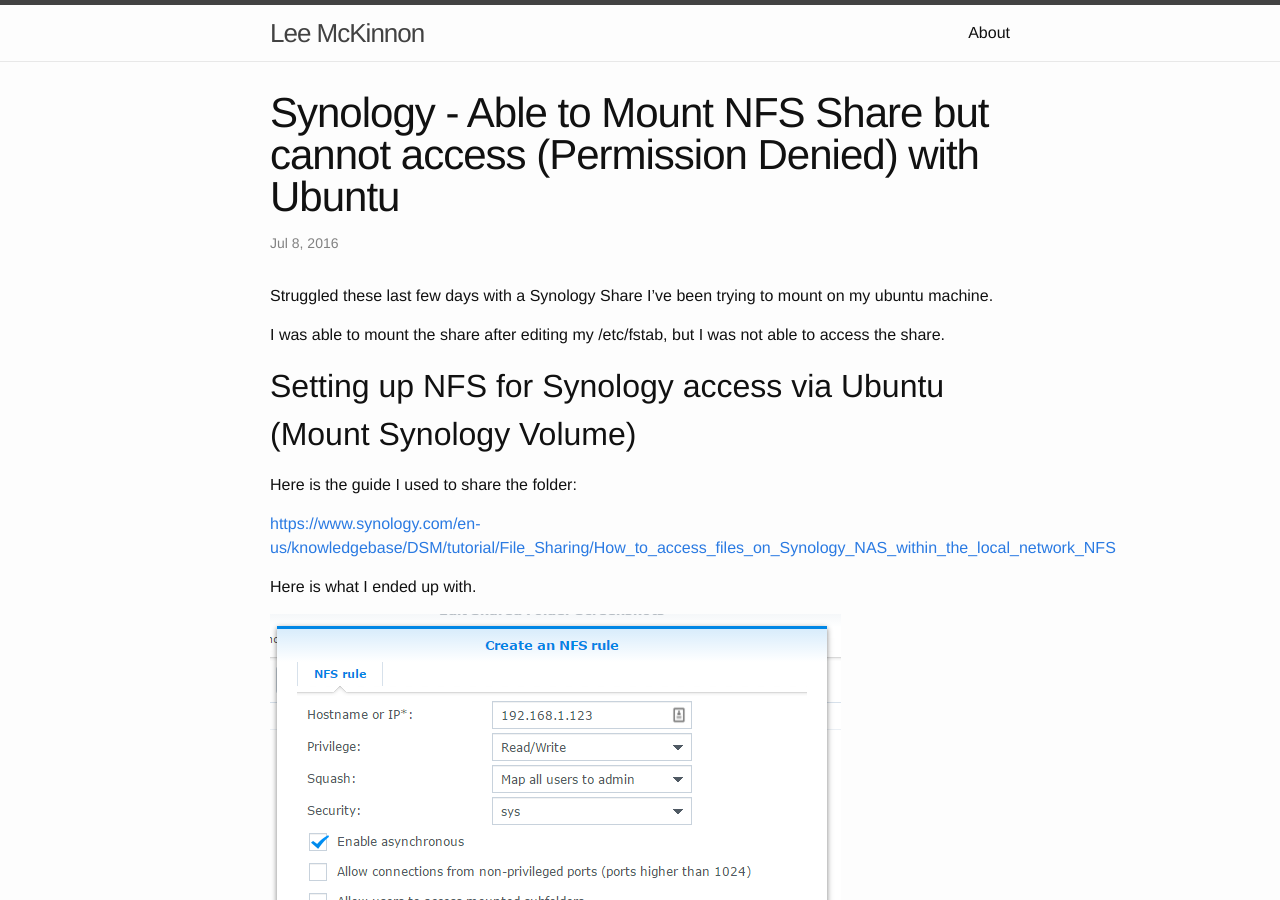
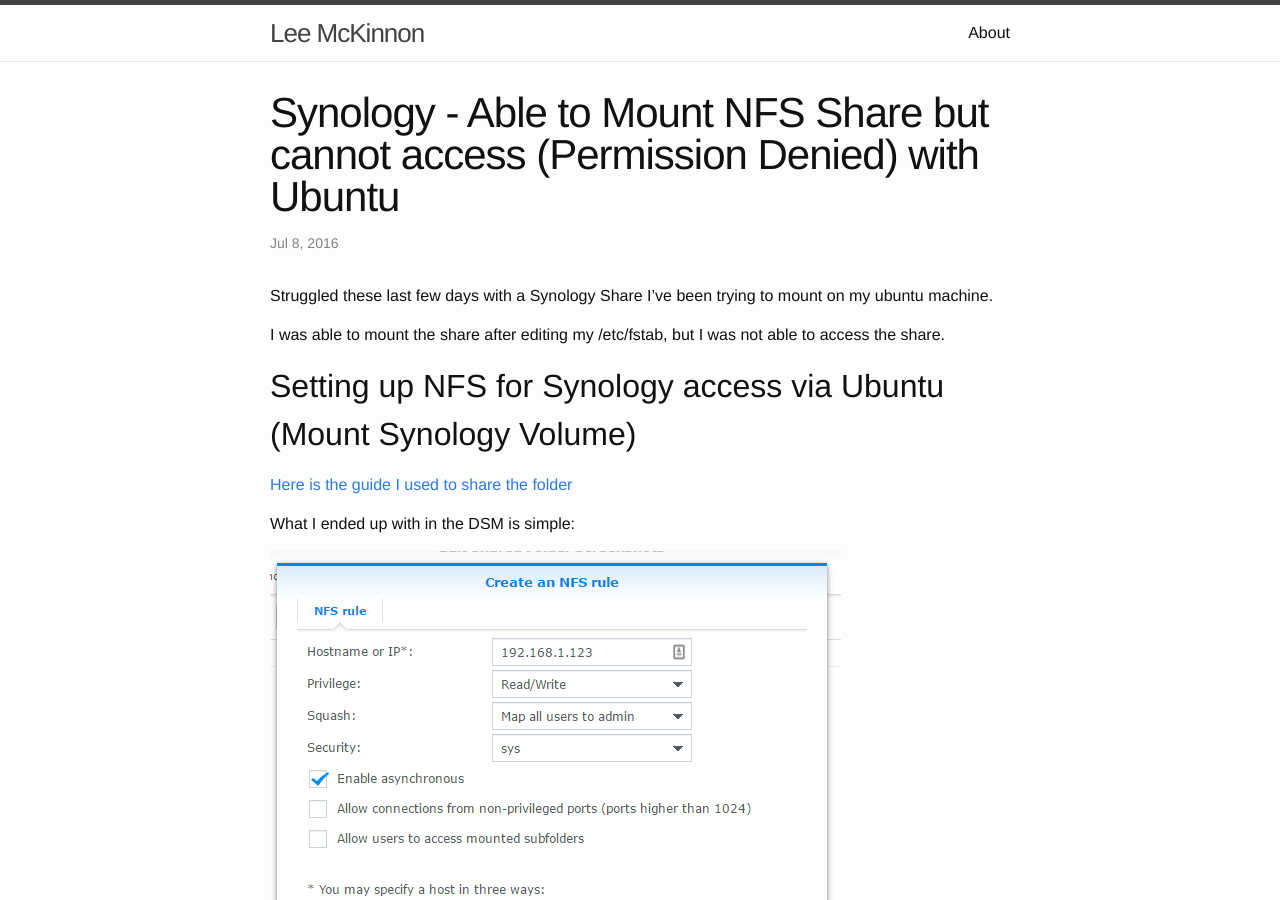
Before and after one commit to leemac/leemac.github.io, a Jekyll site: the page built from _posts/2016-07-08-synology-permission-denied.md, in a window 1280 px wide and 900 px high. Built offline with Jekyll 4.4.1, drawn with Linux system fonts in a browser that asks for light colours.

Commit message:
Update 2016-07-08-synology-permission-denied.md

```diff
--- a/_posts/2016-07-08-synology-permission-denied.md
+++ b/_posts/2016-07-08-synology-permission-denied.md
@@ -9,11 +9,9 @@
 
 ## Setting up NFS for Synology access via Ubuntu (Mount Synology Volume)
 
-Here is the guide I used to share the folder:
+[Here is the guide I used to share the folder](https://www.synology.com/en-us/knowledgebase/DSM/tutorial/File_Sharing/How_to_access_files_on_Synology_NAS_within_the_local_network_NFS)
 
-[https://www.synology.com/en-us/knowledgebase/DSM/tutorial/File_Sharing/How_to_access_files_on_Synology_NAS_within_the_local_network_NFS](https://www.synology.com/en-us/knowledgebase/DSM/tutorial/File_Sharing/How_to_access_files_on_Synology_NAS_within_the_local_network_NFS)
-
-Here is what I ended up with.
+What I ended up with in the DSM is simple:
 
 ![Synology UI](/images/synology_permission.png)
 
```
